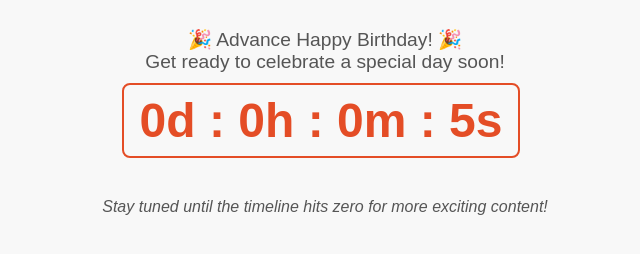
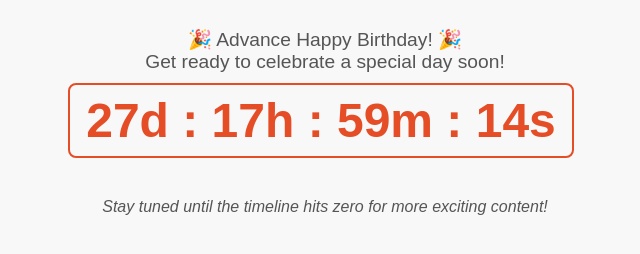
Before and after one commit to Haripriya129/hbdsuriya, a plain HTML site: page index.html in a window 1280 px wide. Shown: the whole page, without its empty margins (315-955 px from the left). Drawn offline with Linux system fonts and the light colour scheme.

Commit message:
Update index.html

```diff
--- a/index.html
+++ b/index.html
@@ -65,8 +65,8 @@
 
     <script>
         // Set the target date and time for testing (10 seconds from now)
-         const targetDate = new Date(new Date().getTime() + 10 * 1000).getTime(); // Change to your desired time for real use
-        // const targetDate = new Date('November 22, 2024 00:00:00').getTime();
+         // const targetDate = new Date(new Date().getTime() + 10 * 1000).getTime(); // Change to your desired time for real use
+         const targetDate = new Date('November 22, 2024 00:00:00').getTime();
         // Update the countdown every second
         const countdownInterval = setInterval(function() {
             const now = new Date().getTime();
```
